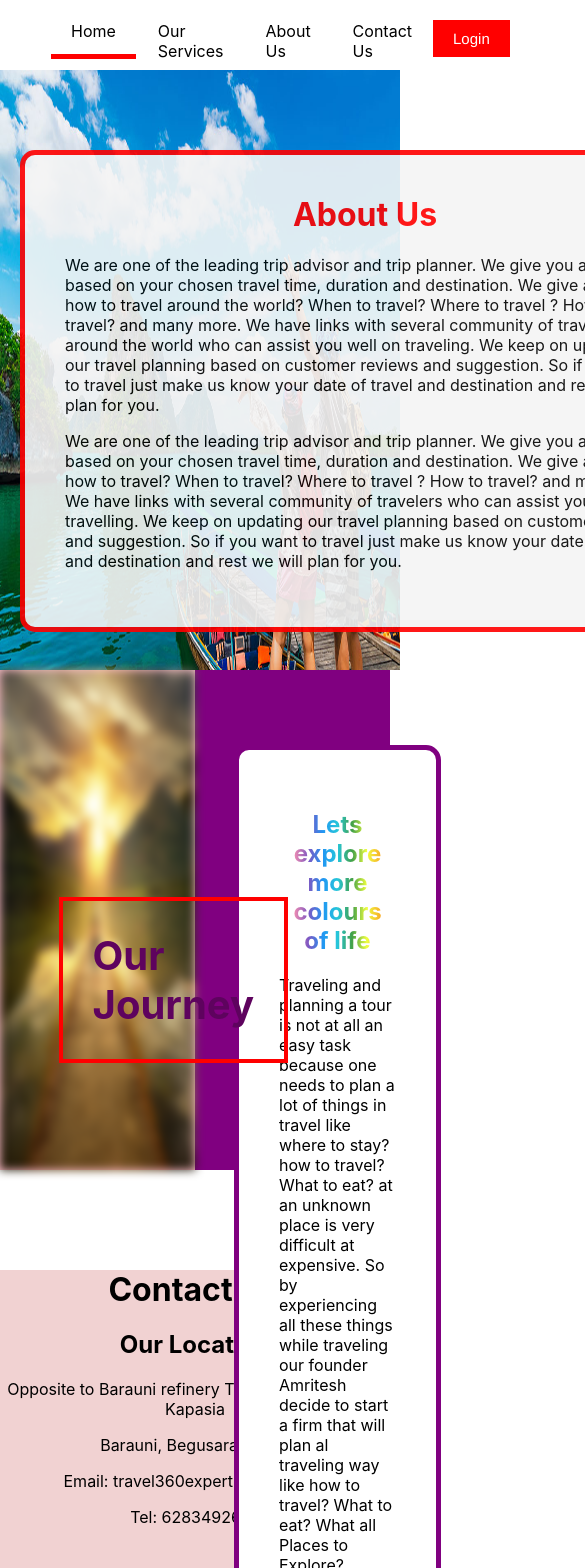
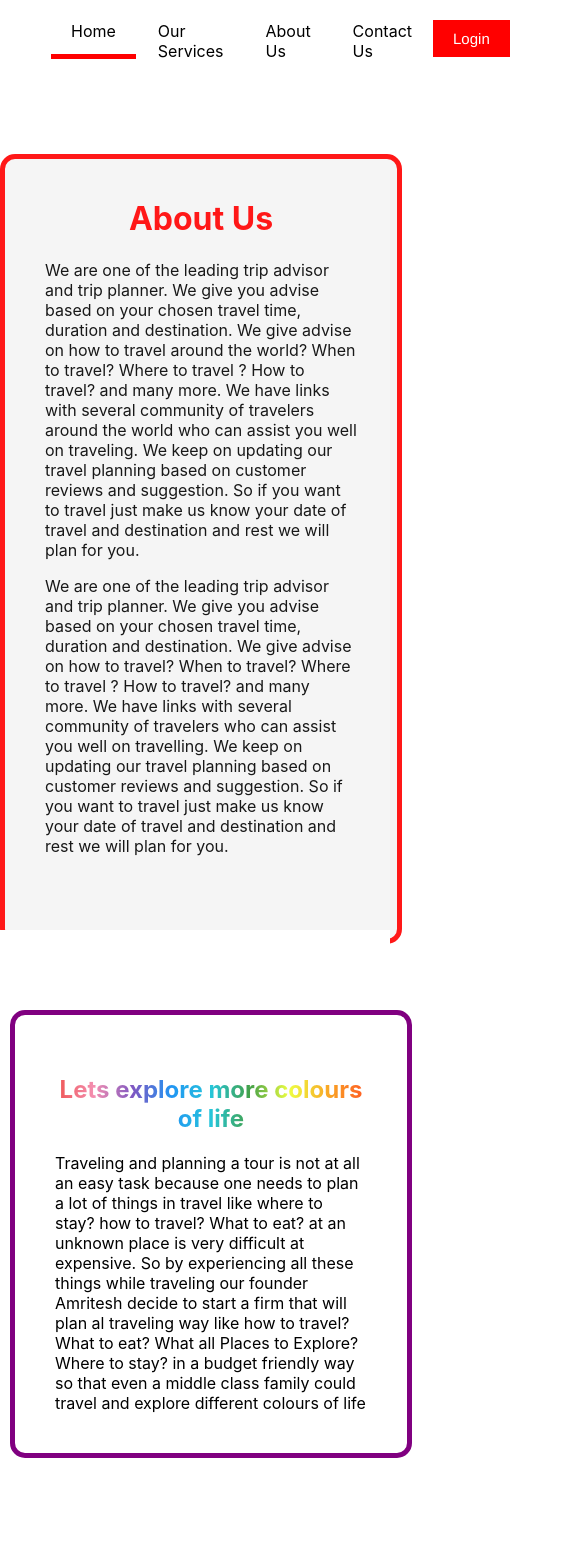
Before and after one commit to Amritesh21/wanderersway, a React (Create React App) app in the folder wanderersway/: page /AboutUs in a window 390 px wide. Shown: the top 1568 px of the page, 585 px wide, since content can reach past the window. After the commit the page ends 1458 px from the top, so only its background shows below. Built offline with nearby package versions, Linux system fonts and the light colour scheme.

Commit message:
Made few changes in style and mobile view

```diff
--- a/wanderersway/src/BodyComponents/AboutPageComponents/AboutUsComponent.css
+++ b/wanderersway/src/BodyComponents/AboutPageComponents/AboutUsComponent.css
@@ -2,7 +2,7 @@
     height: 600px;
     width: 100%;
     position: relative;
-    min-width: 400px;
+    min-width: 300px;
 }
 
 .AboutUs img{
@@ -29,3 +29,25 @@
     margin-top: 0px;
     color: red;
 }
+
+@media screen and (max-width: 700px) {
+
+    .AboutUs{
+        height: 100vh;
+    }
+
+    .AboutContent {
+        position: absolute;
+        width: 80%;
+        height: 700px;
+        z-index: auto;
+        margin: 0px;
+        overflow-y: auto;
+    }
+
+
+
+    .AboutUs img{
+        display: none
+    }
+ }
--- a/wanderersway/src/BodyComponents/AboutPageComponents/AboutUsComponent.js
+++ b/wanderersway/src/BodyComponents/AboutPageComponents/AboutUsComponent.js
@@ -6,19 +6,19 @@ export const AboutUsComponent = () => {
             <div className='AboutContent'>
                 <span>
                     <h1>About Us</h1>
-                <p>We are one of the leading trip advisor and trip planner. We give you advise based on  your chosen  travel time, duration and  destination.
+                <p className="AboutUsPara">We are one of the leading trip advisor and trip planner. We give you advise based on  your chosen  travel time, duration and  destination.
                  We give advise on how to travel around the world? When to travel? Where to travel ?  How to travel? and many more.
                  We have links with several community of travelers around the world who can assist you well on traveling.
                  We keep on updating our travel planning based on customer reviews and suggestion.
                  So if you want to travel just make us know your date of travel and  destination and rest we will plan for you.</p>
-                 <p>We are one of the leading trip advisor and trip planner. We give you advise based on  your chosen  travel time, duration and  destination.
+                 <p className="AboutUsPara">We are one of the leading trip advisor and trip planner. We give you advise based on  your chosen  travel time, duration and  destination.
                  We give advise on how to travel? When to travel? Where to travel ?  How to travel? and many more.
                  We have links with several community of travelers who can assist you well on travelling.
                   We keep on updating our travel planning based on customer reviews and suggestion.
                  So if you want to travel just make us know your date of travel and  destination and rest we will plan for you.</p>
                 </span>
             </div>
-            <img src={AboutUsImg}/>
+            <img src={AboutUsImg} className="AboutUsImg"/>
         </div>
     )
 }
--- a/wanderersway/src/BodyComponents/AboutPageComponents/OurJourneyComponent.css
+++ b/wanderersway/src/BodyComponents/AboutPageComponents/OurJourneyComponent.css
@@ -1,5 +1,4 @@
 .OurJourney{
-    background-color: blue;
     height:500px;
     display: flex;
     justify-content: center;
@@ -52,3 +51,30 @@
     -webkit-background-clip: text;
     -webkit-text-fill-color: transparent;
 }
+
+@media screen and (max-width: 900px){
+
+    .OurJourney{
+        position:absolute;
+        flex-direction: column;
+    }
+
+    .left-component-About{
+        display: none;
+    }
+
+    .left-component-About img{
+        display: none;
+    }
+
+    .right-component-About{
+        width: 100%;
+        background-color: white;
+    }
+
+    .content{
+        width: 80%;
+        left: 0%;
+        margin:10px
+    }
+}
--- a/wanderersway/src/BodyComponents/Dashboard/MyAppointments.css
+++ b/wanderersway/src/BodyComponents/Dashboard/MyAppointments.css
@@ -5,8 +5,13 @@
 
 
 
-table, th, tr, td {
-    border: 2px solid red;
+table {
+   border: 2px solid black;
+   border-radius: 50px;
+}
+
+tr:hover{
+    background-color: rgb(223, 222, 222);
 }
 
 
--- a/wanderersway/src/BodyComponents/Dashboard/MyProfile.css
+++ b/wanderersway/src/BodyComponents/Dashboard/MyProfile.css
@@ -1,17 +1,22 @@
 .MyProfileContainer{
     display: flex;
     justify-content: center;
+    border: 20px 0px solid black;
+    border-radius: 100px;
 }
 
 .left-side-myprofile{
+    position: relative;
     width: 50%;
-    background-color: purple;
+    background-color: rgb(228, 151, 228);
+    border-radius: 80px;
 }
 
 .left-side-myprofile img{
     position: relative;
-    top: 40%;
-    left: 10%;
+    top: 30%;
+    left: 30%;
+    height: 250px;
 }
 
 .FormContainer{
@@ -20,5 +25,4 @@
     flex-direction: column;
     align-content: center;
     align-items: center;
-    border: 5px solid red;
 }
--- a/wanderersway/src/BodyComponents/Dashboard/MyProfile.js
+++ b/wanderersway/src/BodyComponents/Dashboard/MyProfile.js
@@ -1,7 +1,7 @@
 import { Button } from "@material-ui/core"
 import { useEffect, useState } from "react";
 import { Link, useNavigate } from "react-router-dom"
-import Logo from '../../NavigationBar/wanderer_logo5.PNG';
+import Logo from '../../NavigationBar/userIcon.png';
 import { ApiInteraction } from "../../UserOperation/ApiInteraction";
 import { TextFieldForAppointment } from "../OurServices/BookAppointmentComponent"
 import './MyProfile.css';
--- a/wanderersway/src/BodyComponents/HomePageComponents/OurSpeciality.css
+++ b/wanderersway/src/BodyComponents/HomePageComponents/OurSpeciality.css
@@ -1,17 +1,27 @@
 .OurSpeciality{
-    background-color: purple;
-    color:white;
+    background-color: white;
+    color:black;
+    border-top: 4px solid black;
+    border-bottom: 4px solid black;
+    border-radius: 50px;
+    box-shadow: 5px 10px 8px 10px grey;
+    margin: 10px 0px;
 }
 .special-items-os{
     display: flex;
     align-items: center;
     background-color: white;
-    color: red;
+    color: purple;
     padding: 10px;
     margin-bottom: 20px;
 }
 
+.special-items-os div:hover > img{
+    height: 70%;
+}
+
 .special-items-os img {
+    position: relative;
     height: 40%;
     width: 40%;
 }
@@ -33,3 +43,10 @@
     font-family:Verdana, Geneva, Tahoma, sans-serif;
     font-weight: bold;
 }
+
+@media screen and (max-width: 700px) {
+    .special-items-os{
+        flex-direction: column;
+        justify-content: space-around;
+    }
+ }
--- a/wanderersway/src/BodyComponents/HomePageComponents/WhyToHireComponent.css
+++ b/wanderersway/src/BodyComponents/HomePageComponents/WhyToHireComponent.css
@@ -41,3 +41,22 @@
     top: 15%;
     left: 15%;
 }
+
+@media screen and (max-width: 700px) {
+    .main-component{
+        flex-direction: column;
+    }
+    .left-Component{
+        width: 100%;
+    }
+    .right-Component{
+        width: 100%;
+        display: none;
+    }
+    .sub-component{
+        width: 100vw;
+    }
+    .sub-component img{
+        width: 100vw;
+    }
+ }
--- a/wanderersway/src/FooterComponent/FooterComponent.css
+++ b/wanderersway/src/FooterComponent/FooterComponent.css
@@ -3,4 +3,5 @@
     background-color: rgb(241, 210, 210);
     margin-top: 100px;
     text-align: center;
+    width: 100vw;
 }
--- a/wanderersway/src/NavigationBar/UserDetailsSection/UserDetails.css
+++ b/wanderersway/src/NavigationBar/UserDetailsSection/UserDetails.css
@@ -18,11 +18,11 @@
     height:320px;
     width:200px;
     display: none;
-    border: 3px solid red;
     background-color: white;
     z-index: 1;
     right:20px;
     animation: heightIn 1s;
+    box-shadow: 5px 10px 5px 10px rgb(243, 241, 241);
 }
 .userDetails:hover > .userDetailsPopUp{
     display: block;
@@ -55,21 +55,21 @@
  }
 
  .profile-button{
-     background-color: red;
-     color: white;
+     background-color: white;
+     color: black;
      font-weight: bold;
      padding: 10px 50px;
      outline: none;
-     border: 1px 2px solid purple;
      width: 100%;
      position: relative;
-     animation: fadeIn 2s;
+     outline: none;
+     border: none;
  }
 
  .profile-button:hover{
      cursor: pointer;
-     animation: backgroundColor 5s infinite;
-     color: blue;
+     background-color: rgb(224, 220, 220);
+     color: black;
  }
 
 
```
